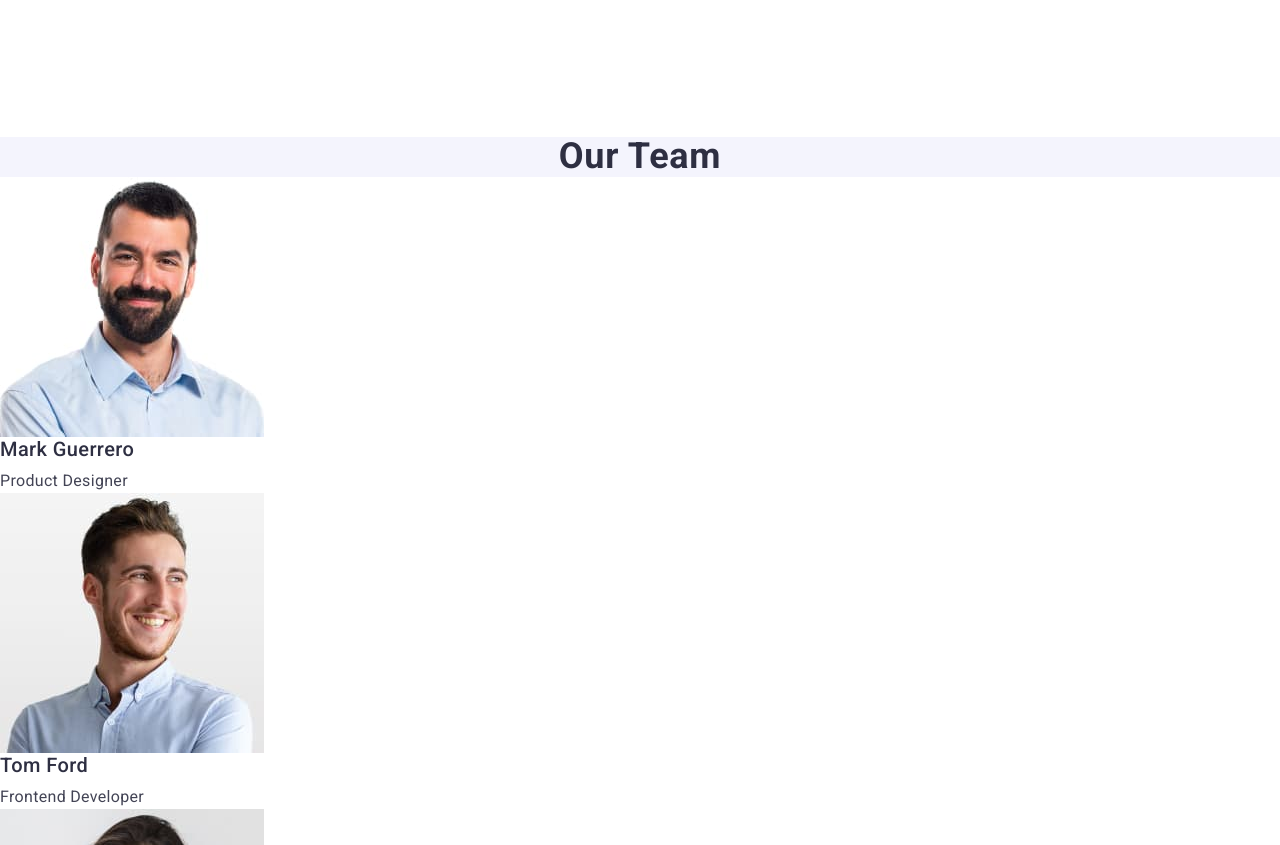
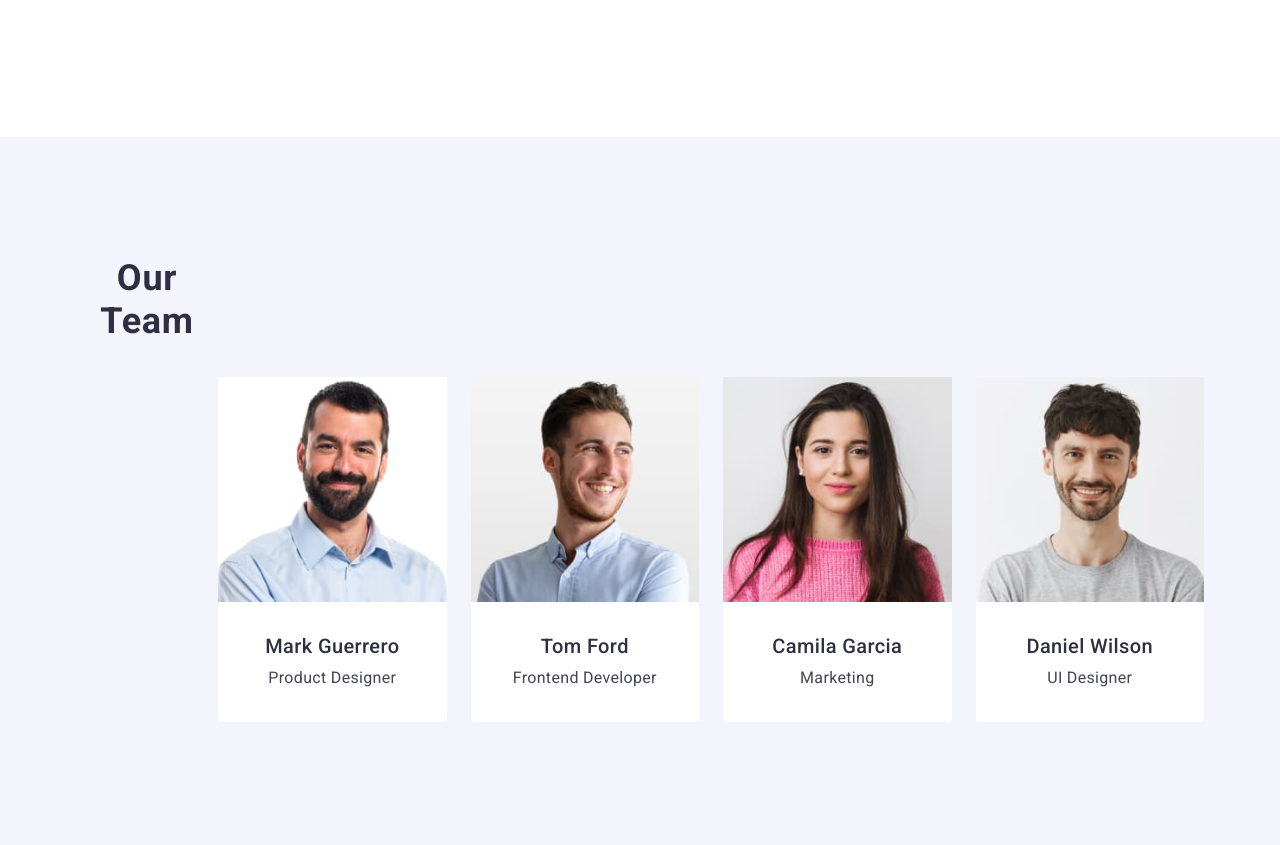
Before and after one commit to blavikensbutcher/goit-markup-hw-03, a plain HTML site: page index.html in a window 1280 px wide. Shown: the part 1280-2125 px from the top of the page. Drawn offline with nearby package versions, Linux system fonts and the light colour scheme.

Commit message:
cross-check

```diff
--- a/css/styles.css
+++ b/css/styles.css
@@ -139,6 +139,7 @@ address {
   font-style: normal;
   font-weight: 500;
   line-height: 1.2;
+  text-align: center;
   letter-spacing: 0.02em;
 }
 
@@ -148,12 +149,18 @@ address {
   font-size: 36px;
   font-style: normal;
   font-weight: 700;
+  margin-bottom: 72px;
   line-height: 1.2;
   letter-spacing: 0.72px;
   text-transform: capitalize;
 }
 
 .list.second-section {
+  display: flex;
+  gap: 24px;
+}
+
+.list.third-section {
   display: flex;
   gap: 24px;
 }
@@ -181,6 +188,7 @@ address {
   line-height: 1.5;
   letter-spacing: 0.02em;
   color: #434455;
+  text-align: center;
 }
 
 .second-header-portfolio {
@@ -198,6 +206,7 @@ address {
 
 .third-section {
   background-color: #f4f4fd;
+  padding: 120px 0;
 }
 
 .list-item {
@@ -214,6 +223,12 @@ address {
 
 .third-section .list .underlist {
   background-color: #ffffff;
+  width: calc((100% - 72px) / 4);
+  border-radius: 0px 0px 4px 4px;
+}
+
+.position-container {
+  padding: 32px 0;
 }
 
 .four-section > h2 {
@@ -238,6 +253,7 @@ address {
   font-weight: 400;
   line-height: 1.5;
   letter-spacing: 0.02em;
+  text-align: center;
 }
 
 .main-header {
--- a/index.html
+++ b/index.html
@@ -110,10 +110,12 @@
           </ul>
         </div>
       </section>
+
       <!-- SECTION THREE  -->
       <section class="third-section">
+        <div class="container">
           <h2 class="second-header">Our Team</h2>
-        <ul class="list">
+          <ul class="list third-section">
             <li class="underlist">
               <img
                 src="./images/team/Mark.jpg"
@@ -121,8 +123,10 @@
                 height="260"
                 alt="Mark Guerrero"
               />
+              <div class="position-container">
                 <h3 class="third-header">Mark Guerrero</h3>
                 <p class="about-our-work">Product Designer</p>
+              </div>
             </li>
             <li class="underlist">
               <img
@@ -131,8 +135,10 @@
                 height="260"
                 alt="Tom Ford"
               />
+              <div class="position-container">
                 <h3 class="third-header">Tom Ford</h3>
                 <p class="about-our-work">Frontend Developer</p>
+              </div>
             </li>
             <li class="underlist">
               <img
@@ -141,8 +147,10 @@
                 height="260"
                 alt="Camila Garcia"
               />
+              <div class="position-container">
                 <h3 class="third-header">Camila Garcia</h3>
                 <p class="about-our-work">Marketing</p>
+              </div>
             </li>
             <li class="underlist">
               <img
@@ -151,10 +159,13 @@
                 height="260"
                 alt="Daniel Wilson"
               />
+              <div class="position-container">
                 <h3 class="third-header">Daniel Wilson</h3>
                 <p class="about-our-work">UI Designer</p>
+              </div>
             </li>
           </ul>
+        </div>
       </section>
       <!-- SECTION FOUR  -->
       <section class="four-section">
```
Lines whose indentation alone changed are shown as unchanged.
